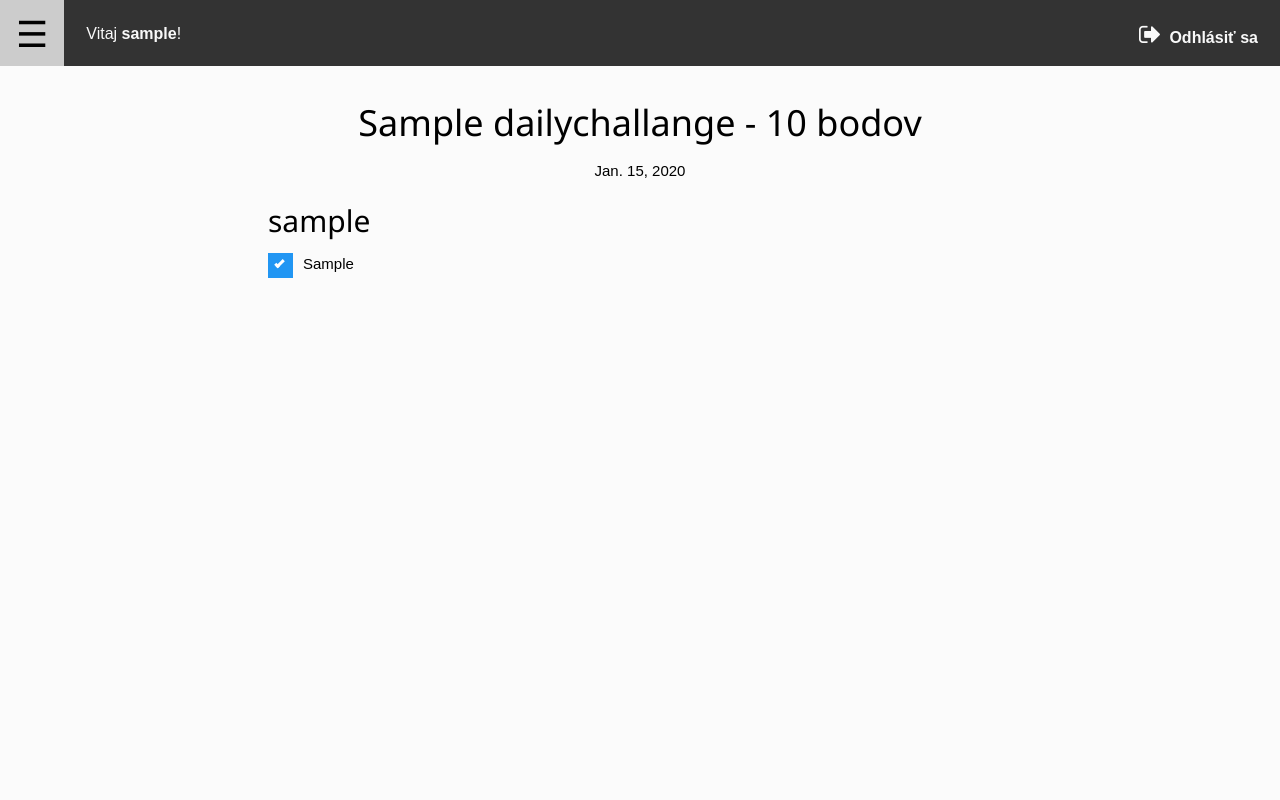
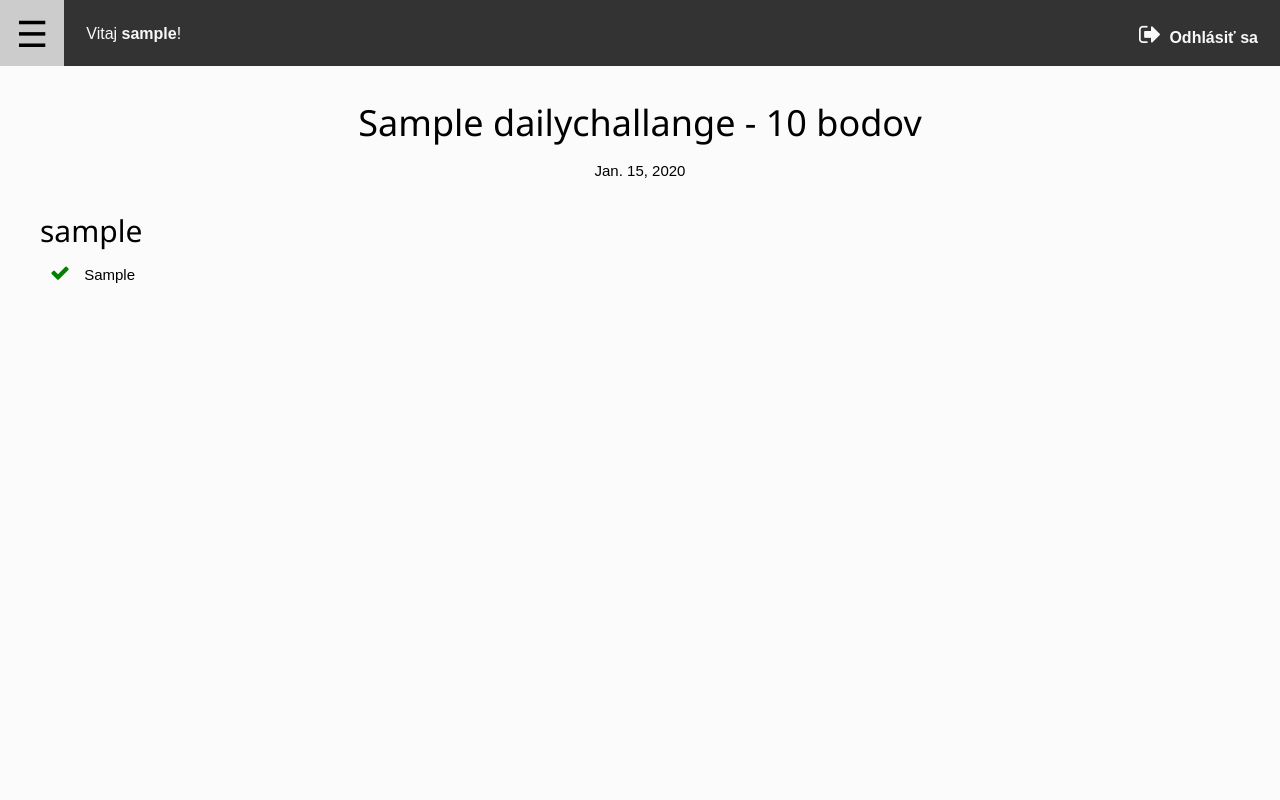
Before and after one commit to MartinStevko/U17-diary, a Django app: page /challange/list in a window 1280 px wide. Run offline with Django 3.2, Linux system fonts and the light colour scheme; a user stored in the database is signed in; tables that the repository leaves empty hold one stand-in row (values such as "Sample post").

Commit message:
Two column challange layout

```diff
--- a/diary/static/css/challange.css
+++ b/diary/static/css/challange.css
@@ -1,3 +1,7 @@
+* {
+    box-sizing: border-box;
+}
+
 .date {
     text-align: center;
     margin-top: 0px;
@@ -75,3 +79,46 @@ form {
     -ms-transform: rotate(45deg);
     transform: rotate(45deg);
 }
+
+/* Create two equal columns that floats next to each other */
+.column {
+    float: left;
+    width: 50%;
+    padding: 0 20px;
+}
+
+/* Clear floats after the columns */
+.row:after {
+    content: "";
+    display: table;
+    clear: both;
+}
+
+@media only screen and (max-width: 650px) {
+    /* For mobile phones: */
+    .column {
+        width: 100%;
+    }
+}
+
+i.item-check {
+    font-size: 20px;
+    padding: auto;
+}
+
+div.items {
+    padding-left: 10px;
+}
+
+p.item-action {
+    display: inline;
+    padding: 10px;
+}
+
+.fa-check {
+    color: green;
+}
+
+.fa-times {
+    color: red;
+}
--- a/diary/templates/diary/all_challanges.html
+++ b/diary/templates/diary/all_challanges.html
@@ -14,22 +14,37 @@
     {% for challange in data %}
         <h1>{{ challange.0.name }} - {{ challange.0.points }} bodov</h1>
         <p class="date">{{ challange.0.date }}</p>
-        <form method="POST" autocomplete="off">
+        <div class="row">
+            <div class="column">
                 {% for profile in challange.1 %}
                     <h2>{{ profile.0.idUser.username }}</h2>
-                {% csrf_token %}
                     {% for item in profile.1 %}
-                    <label class="container">
-                        {{ item.0.action }}
+                        <div class="items">
                             {% if item.1 %}
-                            <input type="checkbox" name="challange_{{ challange.0.id }}_item_{{ item.0.id }}" onchange="input_post('{{ item.0.id }}')" disabled checked>
+                                <i class="fa fa-check item-check"></i>
                             {% else %}
-                            <input type="checkbox" name="challange_{{ challange.0.id }}_item_{{ item.0.id }}" onchange="input_post('{{ item.0.id }}')" disabled>
+                                <i class="fa fa-times item-check"></i>
                             {% endif %}
-                        <span class="checkmark"></span>
-                    </label>
+                            <p class="item-action">{{ item.0.action }}</p>
+                        </div>
                     {% endfor %}
                 {% endfor %}
-        </form>
+            </div>
+            <div class="column">
+                {% for profile in challange.2 %}
+                    <h2>{{ profile.0.idUser.username }}</h2>
+                    {% for item in profile.1 %}
+                        <div class="items">
+                            {% if item.1 %}
+                                <i class="fa fa-check item-check"></i>
+                            {% else %}
+                                <i class="fa fa-times item-check"></i>
+                            {% endif %}
+                            <p class="item-action">{{ item.0.action }}</p>
+                        </div>
+                    {% endfor %}
+                {% endfor %}
+            </div>
+        </div>
     {% endfor %}
 {% endblock %}
--- a/diary/views.py
+++ b/diary/views.py
@@ -1476,8 +1476,11 @@ def all_challanges(request):
     data = []
     challanges = DailyChallange.objects.all().order_by('-date', '-pk')
     profiles = Account.objects.filter(approved=True)
+    height_ = len(profiles) - len(profiles)//2
     for challange_ in challanges:
-        data_profiles = []
+        x = 0
+        data_profiles1 = []
+        data_profiles2 = []
         items = ChallangeItem.objects.filter(challange=challange_)
         for profile_ in profiles:
             data_items = []
@@ -1488,7 +1491,14 @@ def all_challanges(request):
                     data_items.append([item_, False])
                 else:
                     data_items.append([item_, True])
-            data_profiles.append([profile_, data_items])
-        data.append([challange_, data_profiles])
+
+            if x < height_:
+                data_profiles1.append([profile_, data_items])
+            else:
+                data_profiles2.append([profile_, data_items])
+
+            x += 1
+
+        data.append([challange_, data_profiles1, data_profiles2])
 
     return render(request, template, {'data':data})
```
Lines whose indentation alone changed are shown as unchanged.
